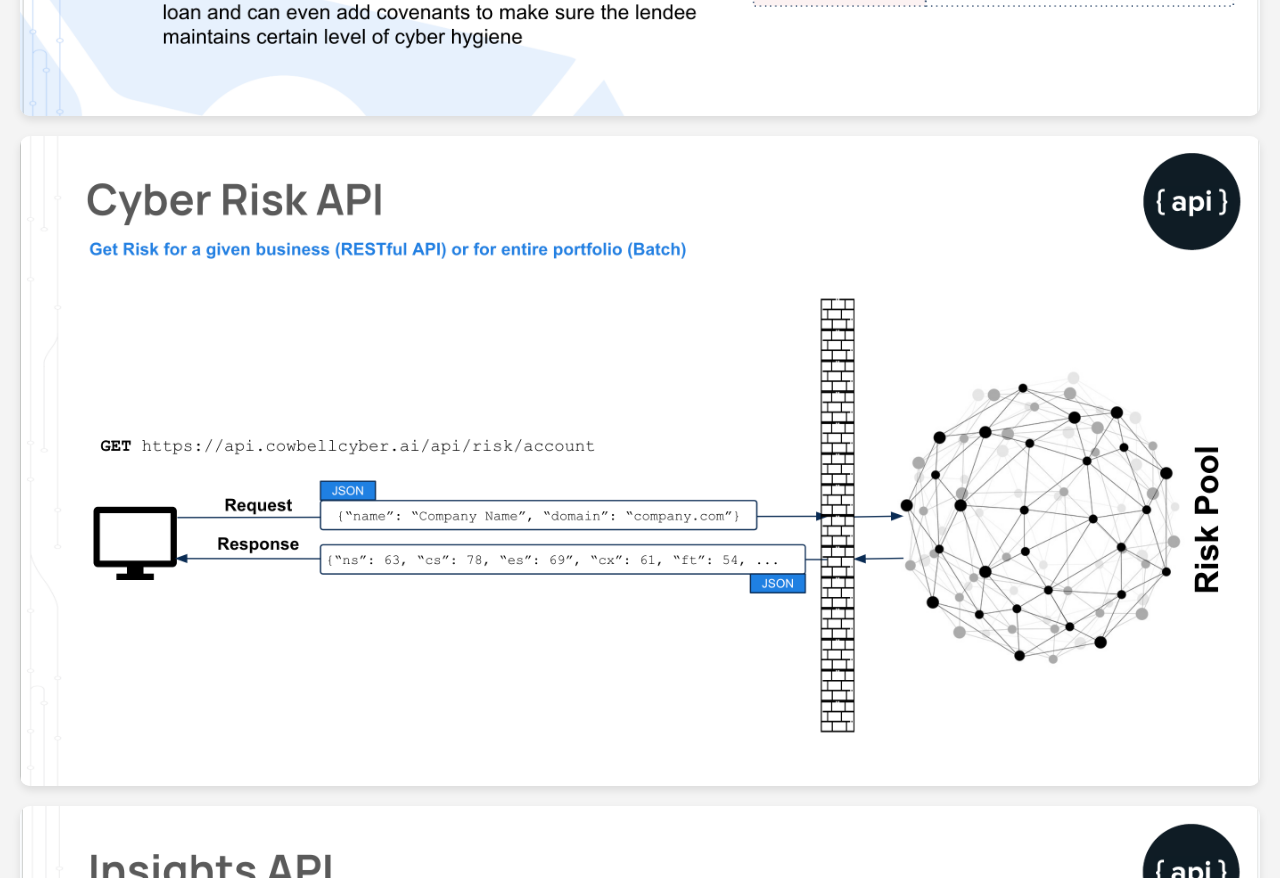
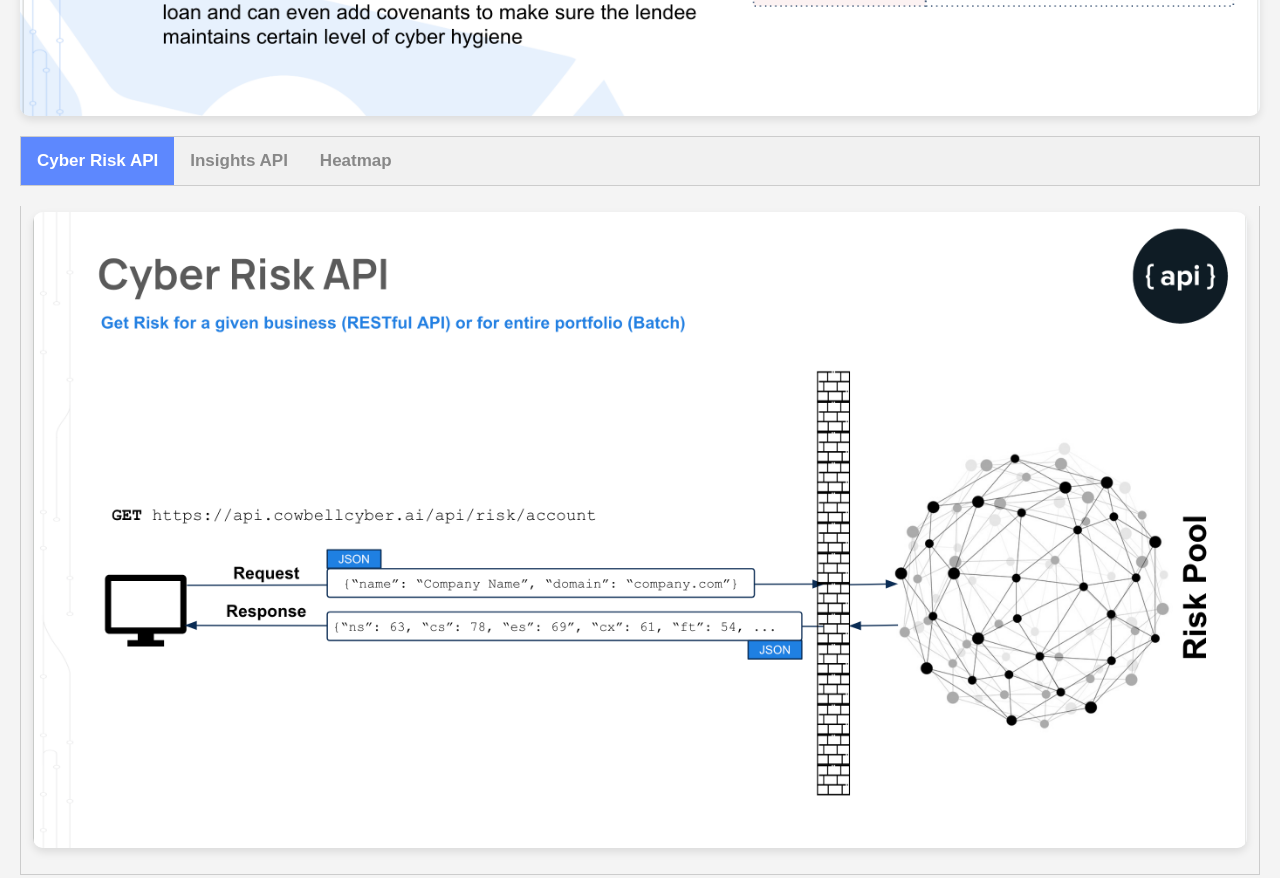
Before and after one commit to Cowbell-Cyber/ruby_web, a plain HTML site: page index.html in a window 1280 px wide. Shown: the part 3060-3938 px from the top of the page. Drawn offline with Linux system fonts and the light colour scheme.

Commit message:
tabs for api

```diff
--- a/index.html
+++ b/index.html
@@ -20,9 +20,26 @@
         <img src="images/image2.png" alt="Image 2" class="centered-image">
         <img src="images/image6.png" alt="Image 6" class="centered-image">
         <img src="images/image7.png" alt="Image 7" class="centered-image">
-        <img src="images/image8.png" alt="Image 8" class="centered-image">
+        <div class="tab">
+            <button class="tablinks" id="defaultOpen" onclick="openImage(event, 'image8')">Cyber Risk API</button>
+            <button class="tablinks" onclick="openImage(event, 'image9')">Insights API</button>
+            <button class="tablinks" onclick="openImage(event, 'image10')">Heatmap</button>
+          </div>
+
+          <div id="image8" class="tabcontent">
+            <img src="images/image8.png" alt="Image 8" class="centered-image">
+          </div>
+
+          <div id="image9" class="tabcontent">
+            <img src="images/image9.png" alt="Image 9" class="centered-image">
+          </div>
+
+          <div id="image10" class="tabcontent">
+            <img src="images/image10.png" alt="Image 10" class="centered-image">
+          </div>
+        <!-- <img src="images/image8.png" alt="Image 8" class="centered-image">
         <img src="images/image9.png" alt="Image 9" class="centered-image">
-        <img src="images/image10.png" alt="Image 10" class="centered-image">
+        <img src="images/image10.png" alt="Image 10" class="centered-image"> -->
     </div>
     <script src="script.js"></script>
 </body>
--- a/script.js
+++ b/script.js
@@ -38,3 +38,20 @@ window.onload = function() {
     createDots();
     startScrolling();
 };
+
+function openImage(evt, imageName) {
+    var i, tabcontent, tablinks;
+    tabcontent = document.getElementsByClassName("tabcontent");
+    for (i = 0; i < tabcontent.length; i++) {
+      tabcontent[i].style.display = "none";
+    }
+    tablinks = document.getElementsByClassName("tablinks");
+    for (i = 0; i < tablinks.length; i++) {
+      tablinks[i].className = tablinks[i].className.replace(" active", "");
+    }
+    document.getElementById(imageName).style.display = "block";
+    evt.currentTarget.className += " active";
+  }
+
+  // Get the element with id="defaultOpen" and click on it
+  document.getElementById("defaultOpen").click();
--- a/styles.css
+++ b/styles.css
@@ -77,3 +77,44 @@ body {
 .dot.active {
     background-color: #717171;
 }
+
+/* Style the tabs */
+.tab {
+    overflow: hidden;
+    border: 1px solid #ccc;
+    background-color: #f1f1f1;
+    margin-bottom: 20px;
+  }
+
+/* Style the buttons inside the tab */
+.tab button {
+    background-color: #f1f1f1; /* non-active tab background color */
+    color: #888; /* non-active tab text color */
+    float: left;
+    border: none;
+    outline: none;
+    cursor: pointer;
+    padding: 14px 16px;
+    transition: 0.3s;
+    font-size: 17px;
+    font-weight: bold;
+  }
+
+  /* Change background color of buttons on hover */
+  .tab button:hover {
+    background-color: #ddd;
+  }
+
+  /* Create an active/current tablink class */
+  .tab button.active {
+    background-color: #5d88fe; /* active tab background color */
+    color: white; /* active tab text color */
+  }
+
+  /* Style the tab content */
+  .tabcontent {
+    display: none;
+    padding: 6px 12px;
+    border: 1px solid #ccc;
+    border-top: none;
+  }
```
